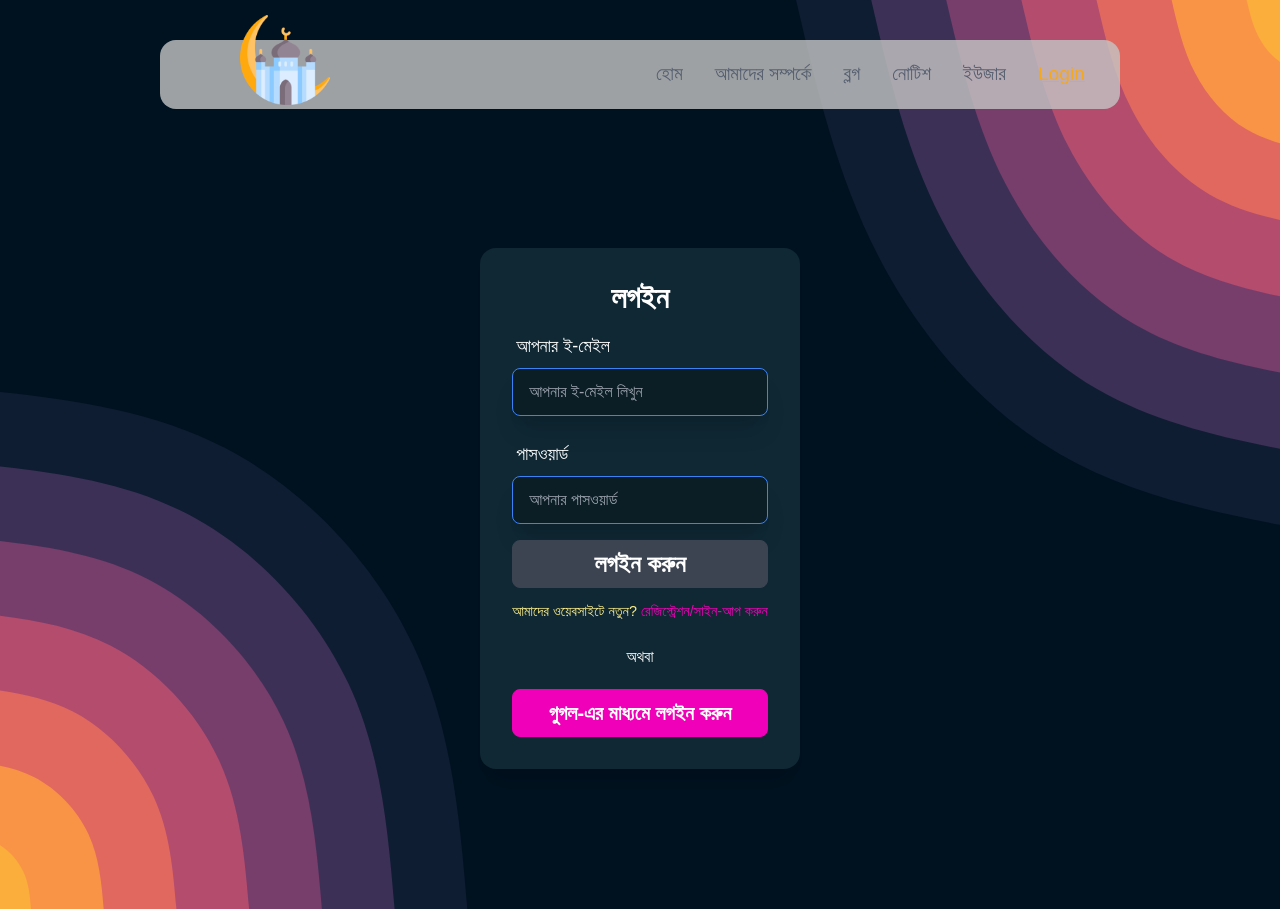
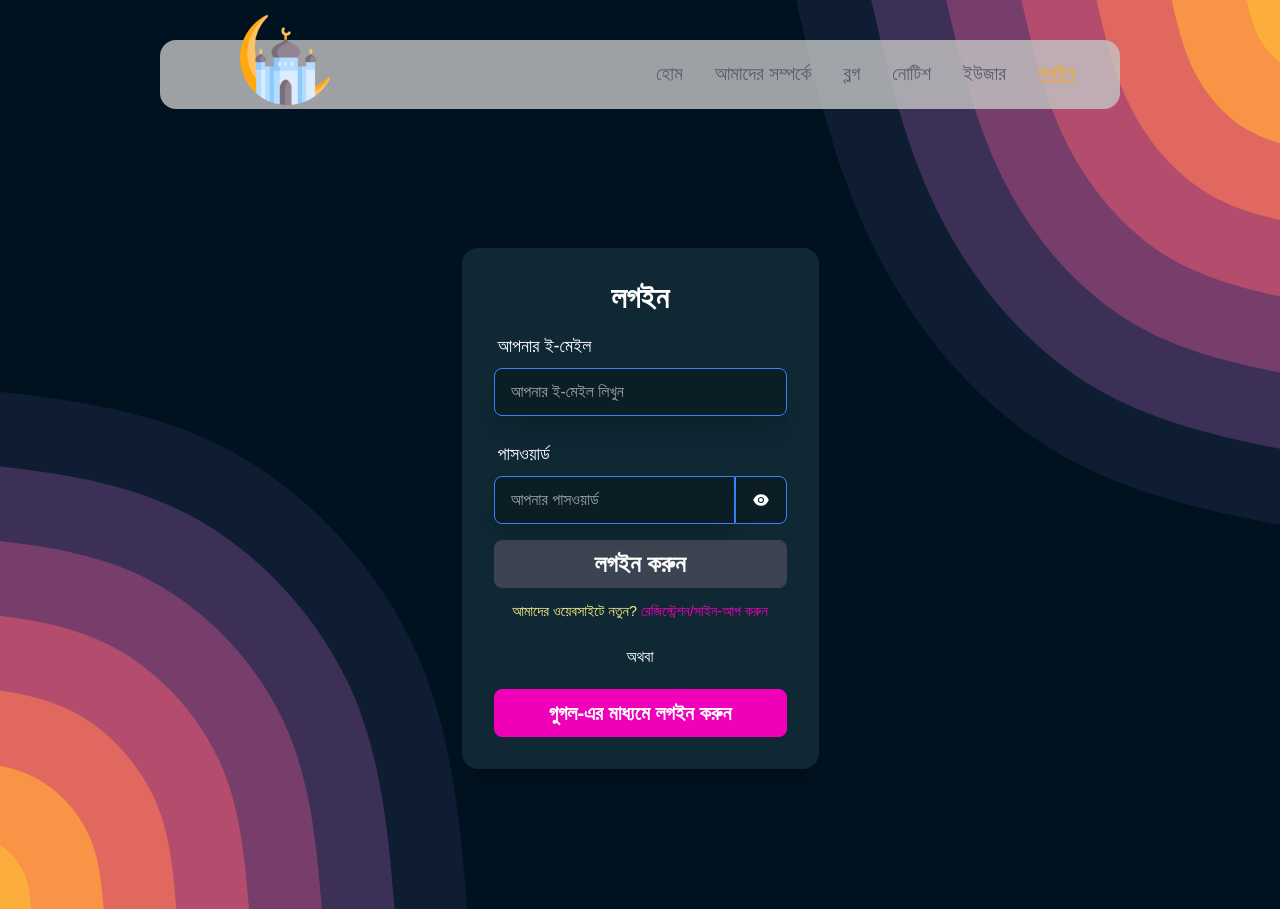
Before and after one commit to ParvesPR/moshjid-project, a React (Create React App) app: page /login in a window 1280 px wide. Built offline with nearby package versions, Linux system fonts and the light colour scheme; no server answers; a web font is replaced by a local one.

Commit message:
show password state set

```diff
--- a/src/pages/Home/Login/Login.js
+++ b/src/pages/Home/Login/Login.js
@@ -6,8 +6,11 @@ import { Link, useNavigate, useLocation } from 'react-router-dom';
 import Loading from '../../Shared/Loading';
 import NavBar from '../../Shared/NavBar/NavBar';
 import './Login.css';
+import { useState } from 'react';
+import { AiFillEye } from "react-icons/ai";
 
 const Login = () => {
+    const [passwordShow, setPasswordShow] = useState(false)
     const { register, formState: { errors }, handleSubmit } = useForm();
     const [signInWithGoogle, gUser, gLoading, gError] = useSignInWithGoogle(auth);
     const [
@@ -39,6 +42,10 @@ const Login = () => {
     const onSubmit = data => {
         console.log(data);
         signInWithEmailAndPassword(data.email, data.password)
+    };
+
+    const togglePassword = () => {
+        setPasswordShow(!passwordShow);
     }
 
     return (
@@ -78,9 +85,10 @@ const Login = () => {
                             <div class="form-control w-full max-w-xs">
                                 <label class="label">
                                     <span class="label-text text-white text-lg">পাসওয়ার্ড</span>
+                                </label>
 
-                                </label>
-                                <input type="password" placeholder="আপনার পাসওয়ার্ড" class="bg-[#00000043] shadow-xl border-blue-500 text-white input input-bordered w-full max-w-xs"
+                                <div className='input-group'>
+                                    <input type={passwordShow ? "text" : "password"} placeholder="আপনার পাসওয়ার্ড" class="bg-[#00000043] shadow-xl border-blue-500 text-white input input-bordered w-full max-w-xs"
                                         {...register("password", {
                                             required: {
                                                 value: true,
@@ -90,7 +98,10 @@ const Login = () => {
                                                 value: 8,
                                                 message: 'ন্যূনতম ৮ সংখ্যার পাসওয়ার্ড দিতে হবে' // JS only: <p>error message</p> TS only support string
                                             }
-                                    })} />
+                                        })}
+                                    />
+                                    <span className='bg-[#00000043] border border-blue-500'><i className='text-white cursor-pointer text-sm' onClick={togglePassword}><AiFillEye className='text-lg'></AiFillEye></i></span>
+                                </div>
                                 <label class="label">
                                     {errors.password?.type === 'required' && <span className="label-text-alt text-red-400 text-lg">{errors.password.message}</span>}
                                     {errors.password?.type === 'minLength' && <span className="label-text-alt text-red-400 text-lg">{errors.password.message}</span>}
--- a/src/pages/Shared/NavBar/NavBar.js
+++ b/src/pages/Shared/NavBar/NavBar.js
@@ -25,7 +25,7 @@ const NavBar = () => {
       user &&  <li><CustomLink to="/dashboard">ড্যাশবোর্ড</CustomLink></li>
     }
 
-    <li>{user ? <button onClick={logout} className='btn btn-outline btn-primary'>লগ আউট</button> : <CustomLink to='/login' className='rounded-lg'>Login</CustomLink>}</li>
+    <li>{user ? <button onClick={logout} className='btn btn-outline btn-primary'>লগ আউট</button> :<CustomLink to='/login' className='rounded-lg'>লগইন</CustomLink>}</li>
   </>
   return (
     <header className='w-3/4 mx-auto relative'>
```
Lines whose indentation alone changed are shown as unchanged.
